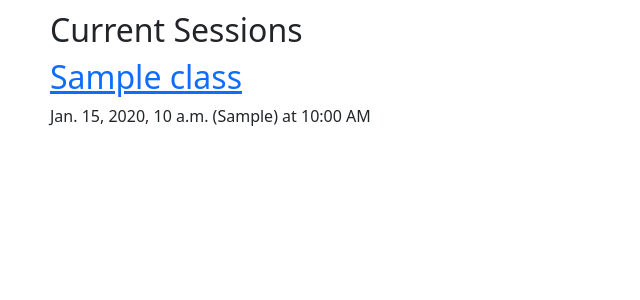
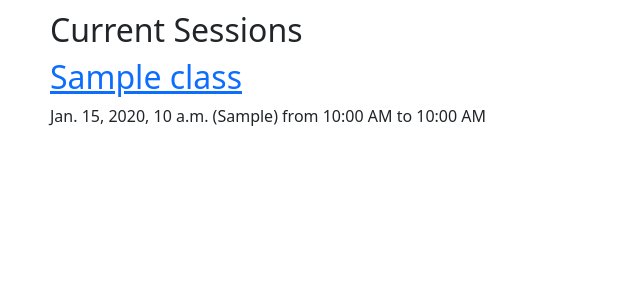
Before and after one commit to samuelpenney/CSCI258TutoringApp, a Django app: template Tutorapp/templates/tutors.html in a window 1280 px wide. Shown: the part 237-537 px from the top of the page, without its empty margins (0-640 px from the left). Run offline with Django 5.2, Linux system fonts and the light colour scheme; the template is opened without the code that fills it: most values are stand-ins (such as "Sample title", 1, 10 or a date in 2020).

Commit message:
add end time to tutor page

```diff
--- a/Tutorapp/templates/tutors.html
+++ b/Tutorapp/templates/tutors.html
@@ -11,7 +11,7 @@
 {% for post in ta.post_set.all %}
     <div class="post-entry">
         <h2><a href="{{post.get_absolute_url}}">{{ post.Class }}</a></h2>
-        <p>{{ post.Date }} ({{ post.get_Day_display }}) at {{ post.Time|time:"g:i A" }}</p>
+        <p>{{ post.Date }} ({{ post.get_Day_display }}) from {{ post.TimeStart|time:"g:i A" }} to {{ post.TimeEnd|time:"g:i A" }}</p>
     </div>
 {% empty %}
     <p>This tutor has no posts yet.</p>
```
